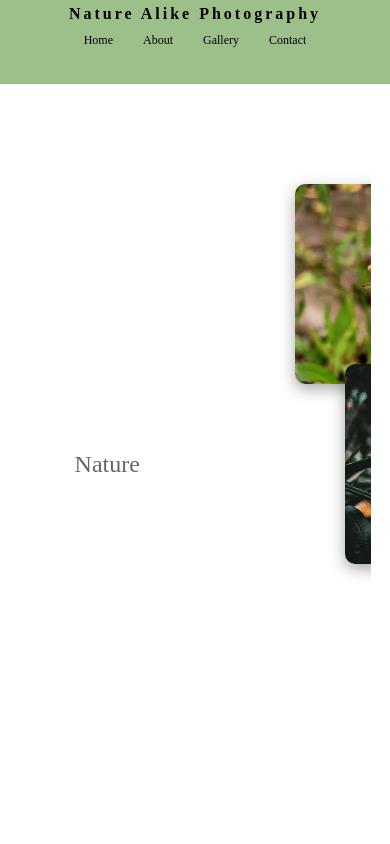
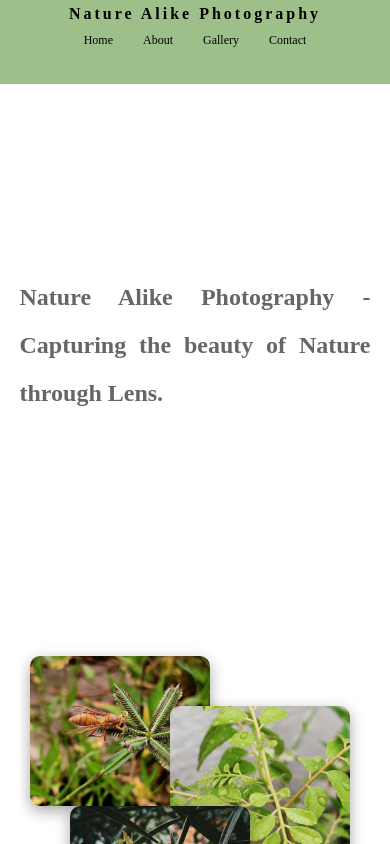
Before and after one commit to GautamRaj-12/nature-alike-photography, a React (Create React App) app: page / in a window 390 px wide. Shown: the top 844 px of the page. Built offline with nearby package versions, Linux system fonts and the light colour scheme.

Commit message:
responsiveness done

```diff
--- a/src/components/Main/Main.jsx
+++ b/src/components/Main/Main.jsx
@@ -1,19 +1,32 @@
-import React from "react";
-import insectOnPlant from "../../assets/insect-on-plant.jpg";
-import dropsOnPlant from "../../assets/drops-on-plant.jpg"
-import insectOnPlantDark from "../../assets/insect-on-plant-dark.jpg"
-import "./main.css";
+import React from 'react';
+import insectOnPlant from '../../assets/insect-on-plant.jpg';
+import dropsOnPlant from '../../assets/drops-on-plant.jpg';
+import insectOnPlantDark from '../../assets/insect-on-plant-dark.jpg';
+import './main.css';
 function Main() {
   return (
     <>
-      <main className="main">
-        <div class="main-text">
-          Nature
+      <main className='main'>
+        <div class='main-text'>
+          Nature Alike Photography - Capturing the beauty of Nature through
+          Lens.
         </div>
-        <div class="main-images">
-          <img src={insectOnPlant} alt="An insect on a plant" class="first-img"/>
-          <img src={dropsOnPlant} alt="Raindrops on a plant" class="second-img"/>
-          <img src={insectOnPlantDark} alt="An insect on a plant in the evening" class="third-img"/>
+        <div class='main-images'>
+          <img
+            src={insectOnPlant}
+            alt='An insect on a plant'
+            class='first-img'
+          />
+          <img
+            src={dropsOnPlant}
+            alt='Raindrops on a plant'
+            class='second-img'
+          />
+          <img
+            src={insectOnPlantDark}
+            alt='An insect on a plant in the evening'
+            class='third-img'
+          />
         </div>
       </main>
     </>
--- a/src/components/Main/main.css
+++ b/src/components/Main/main.css
@@ -1,44 +1,155 @@
-.main{
-    display: flex;
-    height:90vh;
-    width:90%;
-    margin:0 auto;
-    flex-wrap: wrap;
+.main {
+  display: grid;
+  grid-template-columns: repeat(2, 1fr);
+  min-height: 90vh;
+  width: 90%;
+  margin: 0 auto;
 }
-.main-text{
-    width:50%;
+.main-text {
   display: flex;
   justify-content: center;
   align-items: center;
   font-size: var(--medium-text);
-    font-family: montserrat,'sans serif';
-    color:var(--grey-text-color);
+  font-family: montserrat, 'sans serif';
+  color: var(--grey-text-color);
   text-align: justify;
   line-height: 2;
+  font-weight: 700;
 }
-.main-images{
-    width:50%;
+.main-images {
   position: relative;
 }
-.main-images img{
-    width:30rem;
-    height:20rem;
+.main-images img {
+  display: block;
+  width: 30rem;
+  height: 20rem;
   object-fit: cover;
   border-radius: 1rem;
   box-shadow: rgba(0, 0, 0, 0.35) 0px 5px 15px;
 }
-.first-img{
+.first-img {
   position: absolute;
-   top:100px;
-   left:100px;
+  top: 100px;
+  left: 100px;
 }
-.second-img{
+.second-img {
   position: absolute;
-    top:150px;
-    left:290px;
+  top: 150px;
+  left: 290px;
 }
- .third-img{
+.third-img {
   position: absolute;
-    top:280px;
-    left:150px;
+  top: 280px;
+  left: 150px;
 }
+@media screen and (max-width: 1320px) {
+  .main {
+    grid-template-columns: 1fr;
+    height: 120rem;
+  }
+}
+@media screen and (max-width: 680px) {
+  .main {
+    height: 90rem;
+  }
+  .main-images img {
+    width: 20rem;
+    height: 15rem;
+  }
+  .first-img {
+    top: 100px;
+    left: 100px;
+  }
+  .second-img {
+    top: 150px;
+    left: 290px;
+  }
+  .third-img {
+    top: 240px;
+    left: 150px;
+  }
+}
+@media screen and (max-width: 560px) {
+  .main {
+    height: 90rem;
+  }
+  .main-images img {
+    width: 20rem;
+    height: 15rem;
+  }
+  .first-img {
+    top: 50px;
+    left: 60px;
+  }
+  .second-img {
+    top: 120px;
+    left: 220px;
+  }
+  .third-img {
+    top: 180px;
+    left: 100px;
+  }
+}
+@media screen and (max-width: 474px) {
+  .main {
+    height: 90rem;
+  }
+  .main-images img {
+    width: 20rem;
+    height: 15rem;
+  }
+  .first-img {
+    top: 50px;
+    left: 40px;
+  }
+  .second-img {
+    top: 120px;
+    left: 170px;
+  }
+  .third-img {
+    top: 180px;
+    left: 60px;
+  }
+}
+@media screen and (max-width: 418px) {
+  .main {
+    height: 90rem;
+  }
+  .main-images img {
+    width: 18rem;
+    height: 15rem;
+  }
+  .first-img {
+    top: 50px;
+    left: 10px;
+  }
+  .second-img {
+    top: 100px;
+    left: 150px;
+  }
+  .third-img {
+    top: 200px;
+    left: 50px;
+  }
+}
+@media screen and (max-width: 372px) {
+  .main {
+    height: 70rem;
+  }
+  .main-images img {
+    width: 15rem;
+    height: 12rem;
+  }
+  .first-img {
+    top: 50px;
+    left: 10px;
+  }
+  .second-img {
+    top: 100px;
+    left: 150px;
+  }
+  .third-img {
+    top: 160px;
+    left: 50px;
+  }
+}
```
Lines whose indentation alone changed are shown as unchanged.
